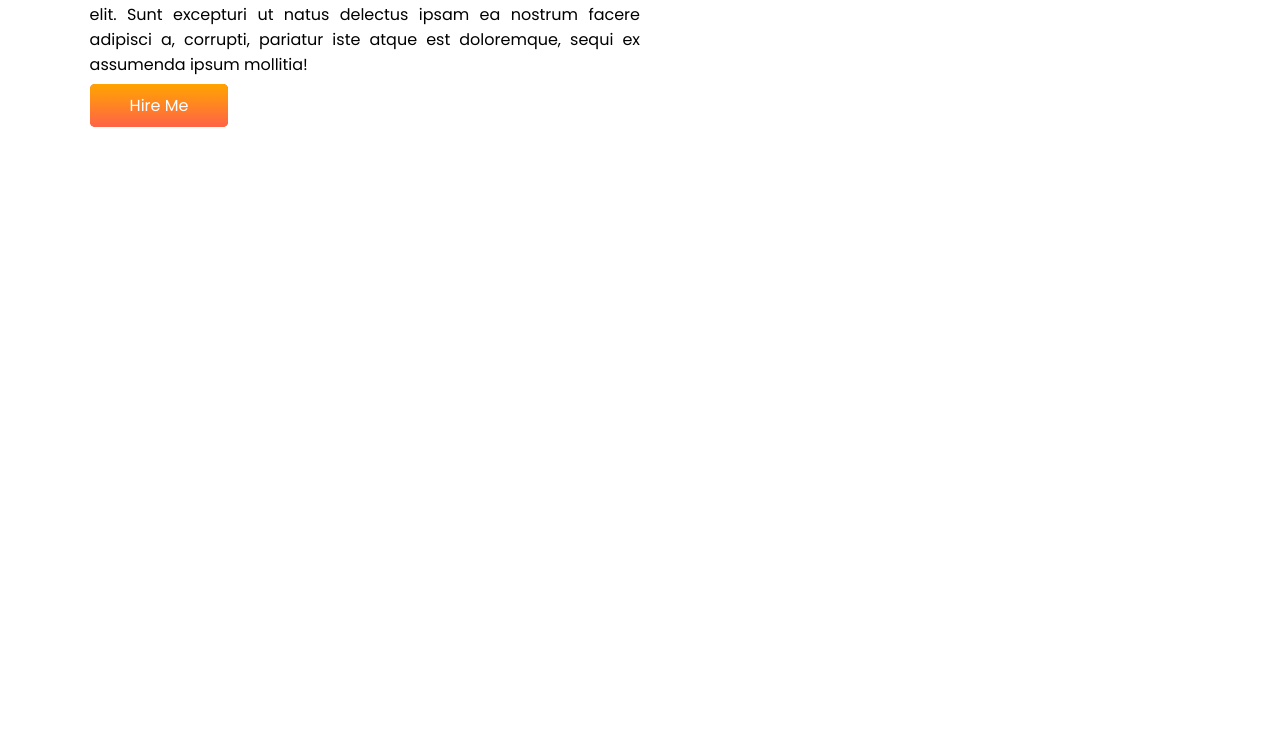
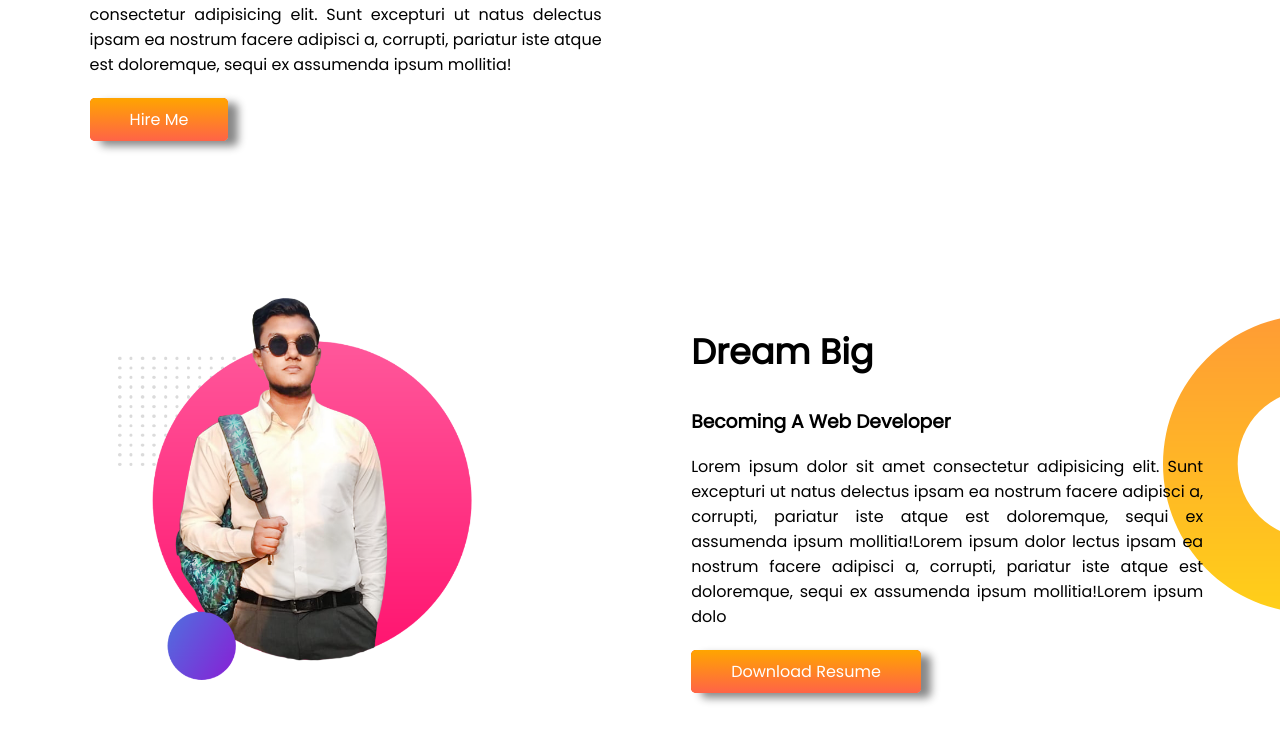
Before and after one commit to alnoman1620/portfolio-practice-JM4, a plain HTML site: page index.html in a window 1280 px wide. Shown: the part 513-1254 px from the top of the page. Before the commit the page ends 800 px from the top, so only its background shows below. Drawn offline with Linux system fonts and the light colour scheme.

Commit message:
second-part-done

```diff
--- a/index.html
+++ b/index.html
@@ -25,5 +25,17 @@
             <img src="images/sourav1.png" alt="">
         </div>
     </section>
+    <!--2nd part-->
+    <section id="middle-part">
+        <div class="half-part">
+            <img src="images/sourav2.png" alt="">
+        </div>
+        <div class="half-part">
+            <h2>Dream Big</h2>
+            <h3>Becoming A Web Developer</h3>
+            <p>Lorem ipsum dolor sit amet consectetur adipisicing elit. Sunt excepturi ut natus delectus ipsam ea nostrum facere adipisci a, corrupti, pariatur iste atque est doloremque, sequi ex assumenda ipsum mollitia!Lorem ipsum dolor lectus ipsam ea nostrum facere adipisci a, corrupti, pariatur iste atque est doloremque, sequi ex assumenda ipsum mollitia!Lorem ipsum dolo </p>
+           <a class="btn" target="blank" href="">Download Resume</a>
+        </div>
+    </section>
 </body>
 </html>
--- a/style.css
+++ b/style.css
@@ -10,9 +10,10 @@ h1 {
 }
 section {
   display: flex;
+  margin-bottom: 100px;
 }
 .half-part {
-  width: 50%;
+  width: 40%;
   padding-left: 7%;
   padding-top: 5%;
   text-align: justify;
@@ -28,6 +29,7 @@ section {
   color: white;
   font-weight: 500;
   background-image: linear-gradient(orange, tomato);
+  box-shadow: 10px 5px 8px #888888;
 }
 .btn:hover {
   background-image: linear-gradient(green, yellow);
@@ -36,3 +38,14 @@ section {
   background-image: url(images/top-banner.png);
   background-repeat: no-repeat;
 }
+h2 {
+  font-size: 35px;
+}
+p {
+  margin-bottom: 30px;
+}
+#middle-part {
+  background-image: url(images/dream-bg.png);
+  background-repeat: no-repeat;
+  background-position: right;
+}
```
